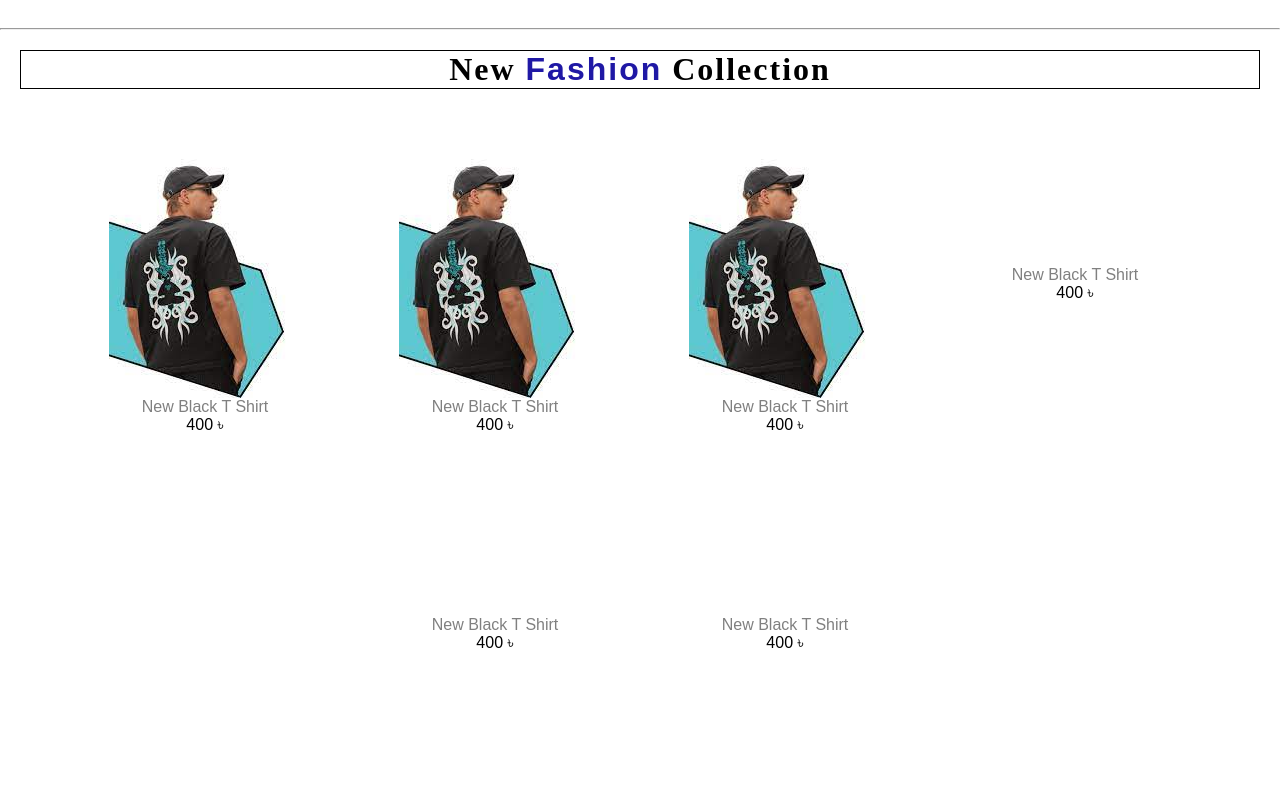
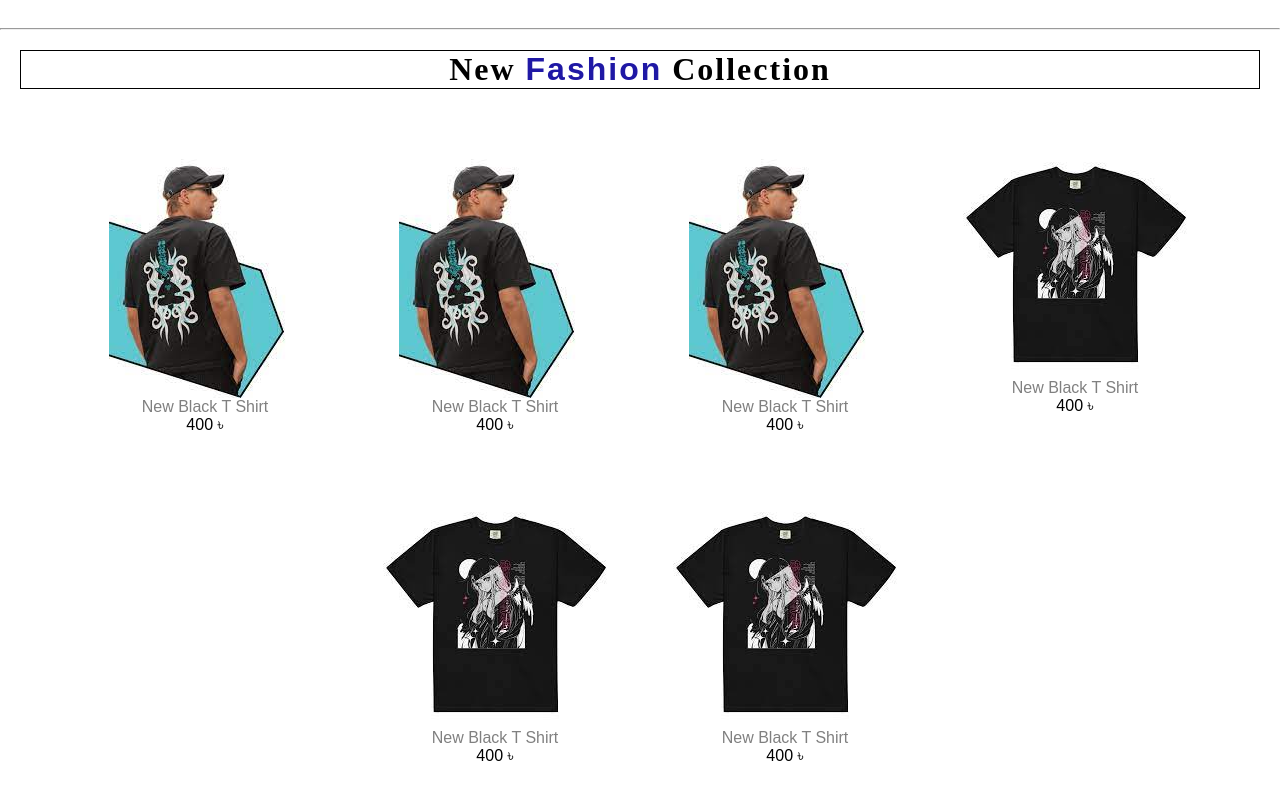
Before and after one commit to Abuhuraira-Khan/shop, a plain HTML site: page index.html in a window 1280 px wide. Shown: the part 802-1604 px from the top of the page. Drawn offline with Linux system fonts and the light colour scheme; files whose address does not match are found by name.

Commit message:
Update index.html

```diff
--- a/index.html
+++ b/index.html
@@ -90,7 +90,7 @@
             </div>
         </div>
         <div class="SECTION1">
-            <img src="photo/images.jpeg">
+            <img src=images.jpeg">
 
         </div>
          <div class="section1btn">
@@ -144,19 +144,19 @@
                 <a class="buybtn" href="">Buy Now</a>
             </div>
             <div class="product1">
-                <img src="photo/t-shirt-2.jpeg" alt="">
+                <img src="t-shirt-2.jpeg" alt="">
                 <p>New Black T Shirt</p>
                 <a href=""> 400 ৳</a>
                 <a class="buybtn" href="">Buy Now</a>
             </div>
             <div class="product1">
-                <img src="photo/t-shirt-2.jpeg" alt="">
+                <img src="t-shirt-2.jpeg" alt="">
                 <p>New Black T Shirt</p>
                 <a href=""> 400 ৳</a>
                 <a class="buybtn" href="">Buy Now</a>
             </div>
             <div class="product1">
-                <img src="photo/t-shirt-2.jpeg" alt="">
+                <img src="t-shirt-2.jpeg" alt="">
                 <p>New Black T Shirt</p>
                 <a href=""> 400 ৳</a>
                 <a class="buybtn" href="">Buy Now</a>
```
